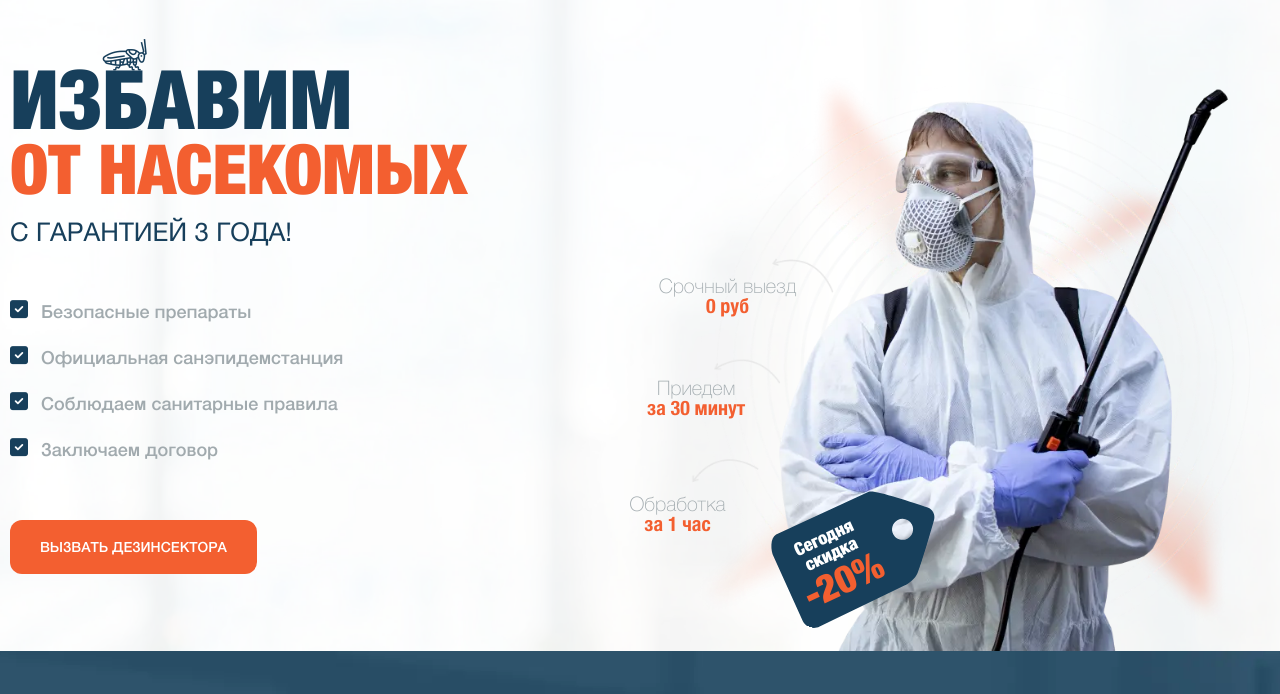
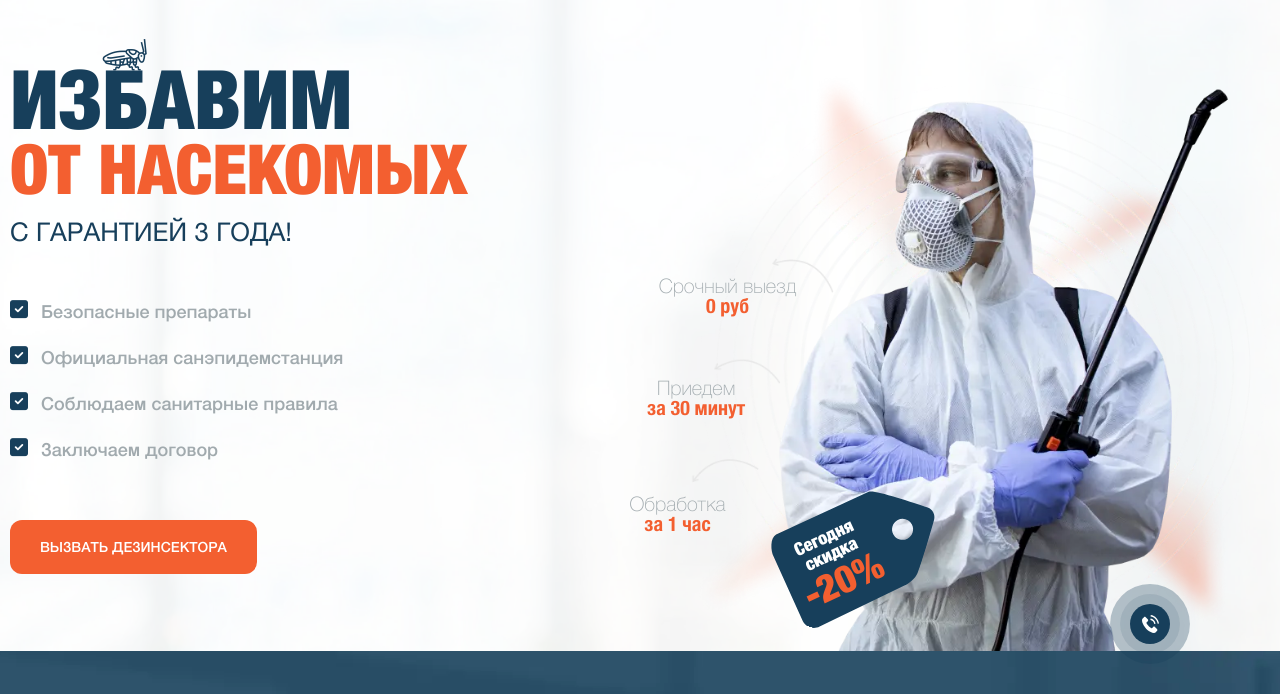
Before and after one commit to Mikhail-Khanaev/MOSGORSES, a plain HTML site: page home.html in a window 1280 px wide. Shown: the part 106-800 px from the top of the page. Drawn offline with Linux system fonts and the light colour scheme.

Commit message:
Add files via upload

```diff
--- a/css/style.css
+++ b/css/style.css
@@ -874,6 +874,70 @@ input[type=search] {
   background-color: #173f5b;
 }
 
+.call__widget {
+  display: block;
+  position: fixed;
+  max-width: 2.5rem;
+  height: 2.5rem;
+  bottom: 0rem;
+  margin-bottom: 3.125rem;
+  margin-right: 6.875rem;
+  right: 0rem;
+  z-index: 4;
+  cursor: pointer;
+}
+@media (max-width: 50em) {
+  .call__widget {
+    display: none;
+  }
+}
+.call__widget-button {
+  width: 2.5rem;
+  height: 2.5rem;
+  background-color: #173f5b;
+  border-radius: 50%;
+  animation: waves 2s infinite;
+}
+.call__widget-button-icon {
+  width: 2.5rem;
+  height: 2.5rem;
+  background-image: url("../img/icons/widget.svg");
+  background-repeat: no-repeat;
+  background-position: center;
+  animation: tossing 1s infinite 5s;
+}
+
+@keyframes waves {
+  0% {
+    box-shadow: 0 0 0 0 #173f5b4d, 0 0 0 0 #173f5b1a;
+  }
+  50% {
+    box-shadow: 0 0 0 20px #173f5b4d, 0 0 0 10px #173f5b1a;
+  }
+  to {
+    box-shadow: 0 0 0 40px transparent, 0 0 0 20px transparent;
+  }
+}
+@keyframes tossing {
+  0% {
+    transform: rotate(-8deg);
+  }
+  10% {
+    transform: rotate(8deg);
+  }
+  20% {
+    transform: rotate(-8deg);
+  }
+  30% {
+    transform: rotate(8deg);
+  }
+  40% {
+    transform: rotate(-8deg);
+  }
+  100% {
+    transform: rotate(0deg);
+  }
+}
 .intro {
   position: relative;
   padding-top: 10.9375rem;
--- a/home.html
+++ b/home.html
@@ -6,7 +6,7 @@
 	<meta charset="UTF-8">
 	<meta name="format-detection" content="telephone=no">
 	<!-- <style>body{opacity: 0;}</style> -->
-	<link rel="stylesheet" href="css/style.min.css?_v=20220221135401">
+	<link rel="stylesheet" href="css/style.min.css?_v=20220221142751">
 	<link rel="shortcut icon" href="favicon.ico">
 	<!-- <meta name="robots" content="noindex, nofollow"> -->
 	<meta name="viewport" content="width=device-width, initial-scale=1.0">
@@ -787,6 +787,13 @@
 				<a href="#" data-popup="#popup" class="footer-bottom__call footer-bottom__call-2 _icon-tel">Заказать звонок</a>
 			</div>
 		</div>
+		<div data-lp data-popup="#popup" class="call__widget">
+			<div class="call__widget-button">
+				<div class="call__widget-button-icon">
+
+				</div>
+			</div>
+		</div>
 	</div>
 	<div id="popup" aria-hidden="true" class="popup">
 		<div class="popup__wrapper">
@@ -811,7 +818,7 @@
 			</div>
 		</div>
 	</div>
-	<script src="js/app.min.js?_v=20220221135401"></script>
+	<script src="js/app.min.js?_v=20220221142751"></script>
 </body>
 
 </html>
```
Also changed, not shown: css/style.min.css, img/icons/widget.svg (added).
